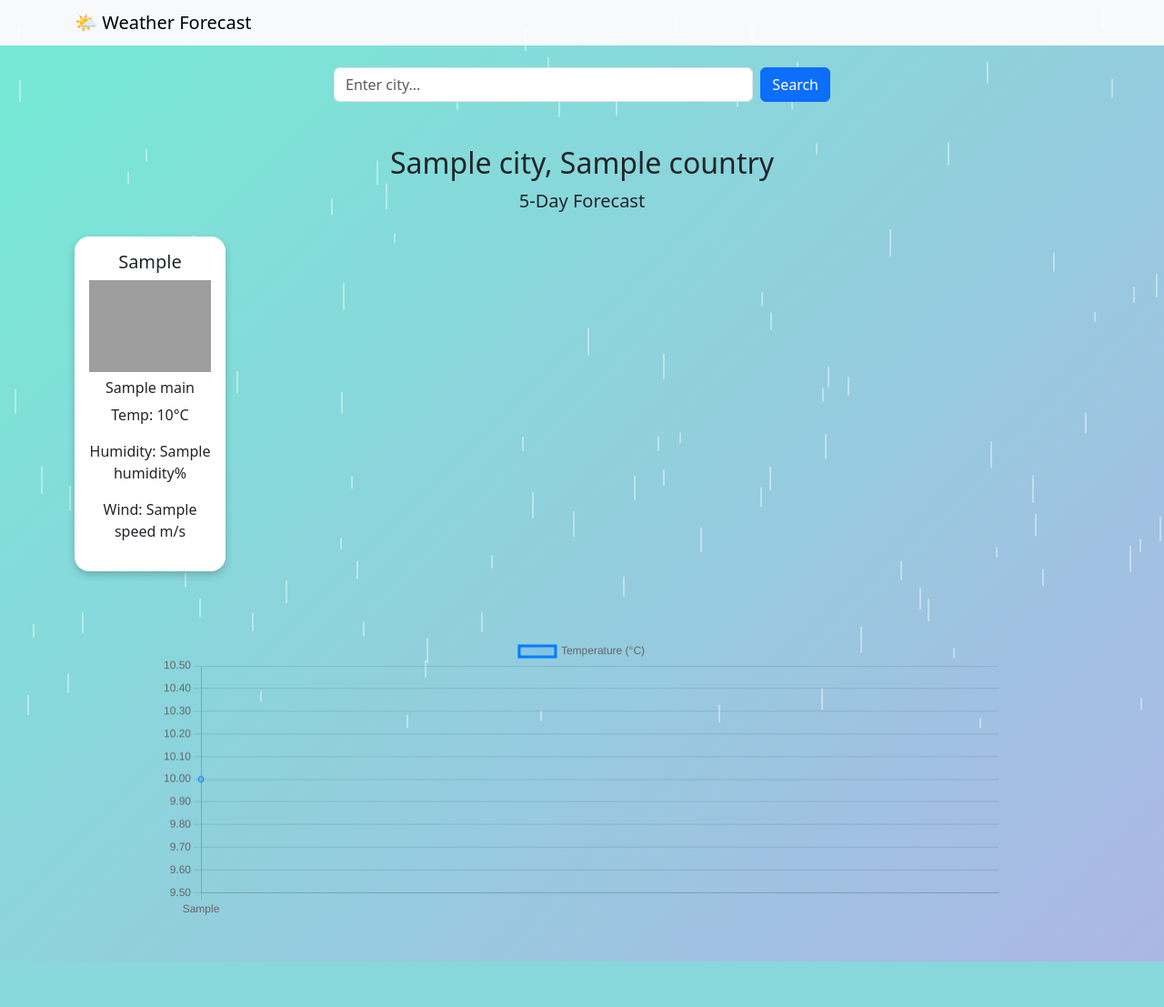
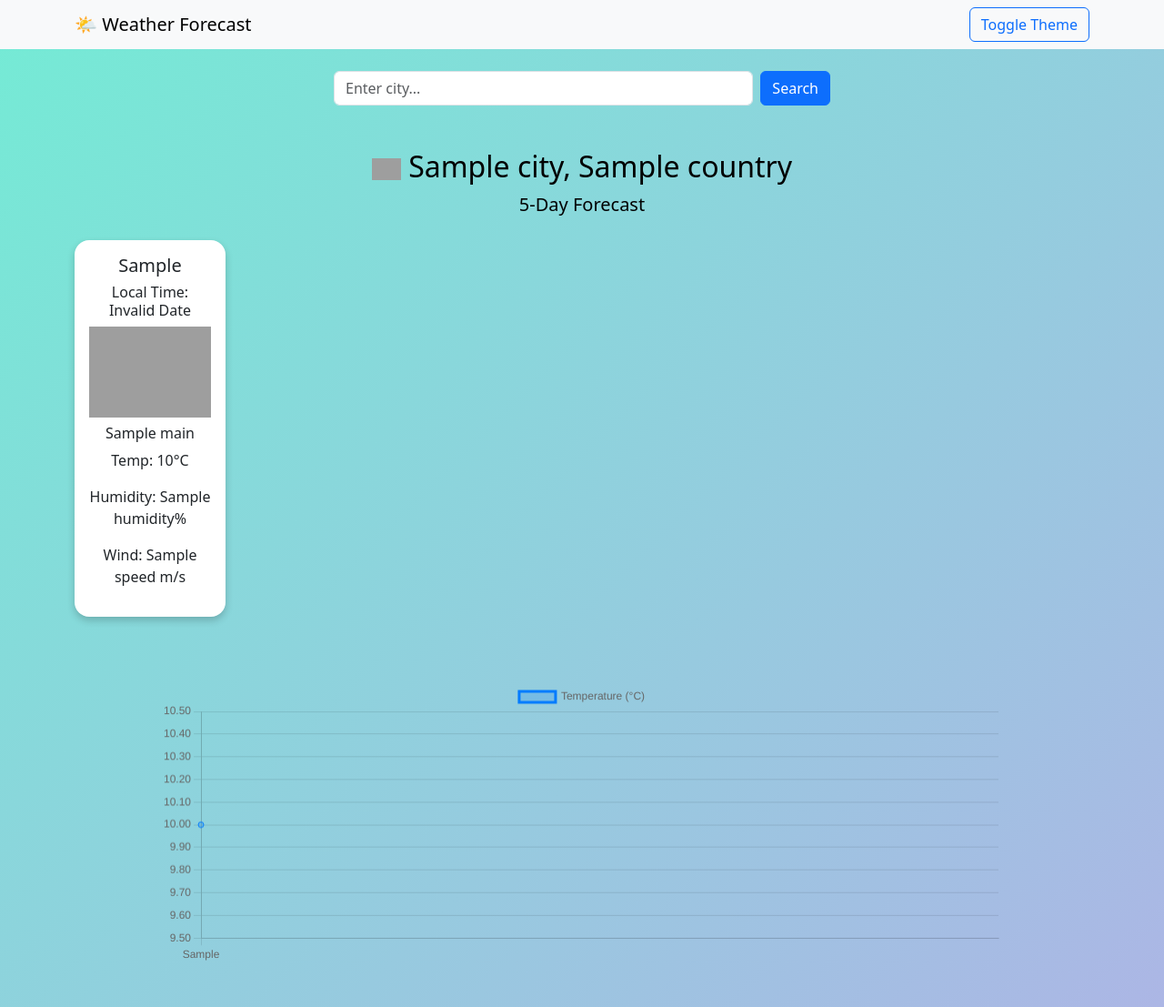
Before and after one commit to georgegyan/WeatherApp, a Django app: template forecast/templates/forecast/home.html in a window 1280 px wide. Shown: the whole page at 91% size. Before the commit the page ends 1057 px from the top, so only its background shows below. Run offline with Django 5.2, Linux system fonts and the light colour scheme; the template is opened without the code that fills it: most values are stand-ins (such as "Sample title", 1, 10 or a date in 2020); grey boxes are pictures that could not be loaded.

Commit message:
Fix rain animation and forecast graph display; add dark/light theme toggle, local time, and country flag support

```diff
--- a/forecast/templates/forecast/home.html
+++ b/forecast/templates/forecast/home.html
@@ -2,25 +2,23 @@
 <html lang="en">
 <head>
   <meta charset="UTF-8">
-    <meta name="viewport" content="width=device-width, initial-scale=1.0">
+  <meta name="viewport" content="width=device-width, initial-scale=1">
   <title>Weather Forecast App</title>
   <link href="https://cdn.jsdelivr.net/npm/bootstrap@5.3.2/dist/css/bootstrap.min.css" rel="stylesheet">
   <script src="https://cdn.jsdelivr.net/npm/chart.js"></script>
   <style>
-        body {
+    body.light-mode {
       background: linear-gradient(135deg, #74ebd5 0%, #ACB6E5 100%);
-            min-height: 100vh;
-            display: flex;
-            flex-direction: column;
-            position: relative;
+      color: #000;
+    }
+    body.dark-mode {
+      background: #121212;
+      color: #fff;
     }
     .card {
       border: none;
       border-radius: 1rem;
       box-shadow: 0 4px 8px rgba(0,0,0,0.2);
-        }
-        .loading-spinner {
-            display: none;
     }
     #weatherAnimation {
       position: fixed;
@@ -37,14 +35,13 @@
       left: 0;
       width: 100%;
       height: 100%;
+      overflow: hidden;
       pointer-events: none;
       z-index: 0;
-            overflow: hidden;
     }
     .drop {
       position: absolute;
       width: 2px;
-            height: 20px;
       background: rgba(255, 255, 255, 0.4);
       animation: fall 1s linear infinite;
     }
@@ -55,14 +52,15 @@
     }
   </style>
 </head>
-<body>
+<body class="light-mode">
 
-<!-- Animation background -->
+<!-- Animation Background -->
 <div id="weatherAnimation"></div>
 
-<nav class="navbar navbar-light bg-light mb-4">
+<nav class="navbar navbar-light bg-light mb-4" style="z-index: 2;">
   <div class="container">
     <span class="navbar-brand mb-0 h1">🌤️ Weather Forecast</span>
+    <button id="themeToggle" class="btn btn-outline-primary">Toggle Theme</button>
   </div>
 </nav>
 
@@ -77,10 +75,9 @@
     </div>
   </div>
 
-    <!-- Loading spinner -->
   <div class="row justify-content-center mb-4">
     <div class="col-auto">
-            <div class="spinner-border text-primary loading-spinner" role="status" id="loadingSpinner">
+      <div class="spinner-border text-primary loading-spinner" role="status" id="loadingSpinner" style="display: none;">
         <span class="visually-hidden">Loading...</span>
       </div>
     </div>
@@ -91,7 +88,10 @@
       <div class="alert alert-danger text-center">{{ weather_data.error }}</div>
     {% else %}
       <div class="text-center mb-4">
-                <h2>{{ weather_data.city.name }}, {{ weather_data.city.country }}</h2>
+        <h2>
+          <img src="https://flagcdn.com/32x24/{{ weather_data.city.country|lower }}.png" style="width:32px;height:24px;">
+          {{ weather_data.city.name }}, {{ weather_data.city.country }}
+        </h2>
         <p class="lead">5-Day Forecast</p>
       </div>
 
@@ -100,6 +100,7 @@
           <div class="col-md-4 col-lg-2 mb-4">
             <div class="card text-center p-3">
               <h5>{{ forecast.dt_txt|slice:":10" }}</h5>
+              <h6>Local Time: <span class="localTime" data-dt="{{ forecast.dt }}"></span></h6>
               <img src="https://openweathermap.org/img/wn/{{ forecast.weather.0.icon }}@2x.png" alt="Weather Icon">
               <h6 class="mt-2">{{ forecast.weather.0.main }}</h6>
               <p>Temp: {{ forecast.main.temp }}°C</p>
@@ -110,7 +111,6 @@
         {% endfor %}
       </div>
 
-            <!-- Graph -->
       <div class="row justify-content-center my-5">
         <div class="col-md-10">
           <canvas id="forecastChart" height="100"></canvas>
@@ -125,22 +125,42 @@
 <script>
   const form = document.getElementById('weatherForm');
   const spinner = document.getElementById('loadingSpinner');
+  const themeToggleButton = document.getElementById('themeToggle');
+  const body = document.body;
+
+  // Spinner show on submit
   form.addEventListener('submit', () => {
     spinner.style.display = 'block';
   });
 
-    // Animation for rain/snow
+  // Theme toggle
+  const savedTheme = localStorage.getItem('theme');
+  if (savedTheme) {
+    body.className = savedTheme;
+  }
+  themeToggleButton.addEventListener('click', () => {
+    body.classList.toggle('dark-mode');
+    body.classList.toggle('light-mode');
+    localStorage.setItem('theme', body.classList.contains('dark-mode') ? 'dark-mode' : 'light-mode');
+  });
+
+  // Display local time for each forecast
+  document.querySelectorAll('.localTime').forEach(span => {
+    const timestamp = parseInt(span.getAttribute('data-dt')) * 1000;
+    const localDate = new Date(timestamp);
+    span.textContent = localDate.toLocaleString();
+  });
+
+  // Rain/Snow animation
   document.addEventListener("DOMContentLoaded", function () {
     {% if weather_data and not weather_data.error %}
       const mainCondition = "{{ weather_data.list.0.weather.0.main|lower }}";
       const animationDiv = document.getElementById('weatherAnimation');
 
       if (mainCondition.includes("rain")) {
-                animationDiv.innerHTML = `<img src="https://i.ibb.co/XpNvLcz/rain.gif" style="width:100%;height:100%;object-fit:cover;opacity:0.3;">`;
+        generateRain();
       } else if (mainCondition.includes("snow")) {
         animationDiv.innerHTML = `<img src="https://i.ibb.co/sWRfRRm/snow.gif" style="width:100%;height:100%;object-fit:cover;opacity:0.3;">`;
-            } else {
-                animationDiv.innerHTML = '';
       }
     {% endif %}
   });
@@ -149,46 +169,39 @@
     const rainContainer = document.createElement("div");
     rainContainer.className = "rain";
     document.body.appendChild(rainContainer);
-
     for (let i = 0; i < 100; i++) {
       const drop = document.createElement("div");
       drop.className = "drop";
       drop.style.left = `${Math.random() * 100}%`;
-            drop.style.animationDelay = `${Math.random()}s`;
+      drop.style.top = `${Math.random() * -100}px`;
       drop.style.height = `${Math.random() * 20 + 10}px`;
+      drop.style.animationDuration = `${Math.random() * 1 + 0.5}s`;
       rainContainer.appendChild(drop);
     }
   }
 
-    // Call it directly for now (we’ll later conditionally trigger this)
-    generateRain();
-
-    // Chart.js temperature graph
+  // Chart.js graph
   {% if weather_data and not weather_data.error %}
-    const forecastLabels = [
-    {% for forecast in weather_data.list|slice:":5" %}
-        "{{ forecast.dt_txt }}"{% if not forloop.last %},{% endif %}
-    {% endfor %}
-];
-
-const forecastTemps = [
-    {% for forecast in weather_data.list|slice:":5" %}
-        {{ forecast.main.temp }}{% if not forloop.last %},{% endif %}
-    {% endfor %}
-];
-
   const ctx = document.getElementById('forecastChart').getContext('2d');
   new Chart(ctx, {
     type: 'line',
     data: {
-            labels: forecastLabels,
+      labels: [
+        {% for forecast in weather_data.list|slice:":5" %}
+          "{{ forecast.dt_txt }}"{% if not forloop.last %},{% endif %}
+        {% endfor %}
+      ],
       datasets: [{
         label: 'Temperature (°C)',
-                data: forecastTemps,
+        data: [
+          {% for forecast in weather_data.list|slice:":5" %}
+            {{ forecast.main.temp }}{% if not forloop.last %},{% endif %}
+          {% endfor %}
+        ],
         borderColor: '#007bff',
-                fill: true,
-                backgroundColor: 'rgba(0,123,255,0.1)',
-                tension: 0.4
+        backgroundColor: 'rgba(0,123,255,0.2)',
+        tension: 0.4,
+        fill: true
       }]
     },
     options: {
```
Lines whose indentation alone changed are shown as unchanged.
